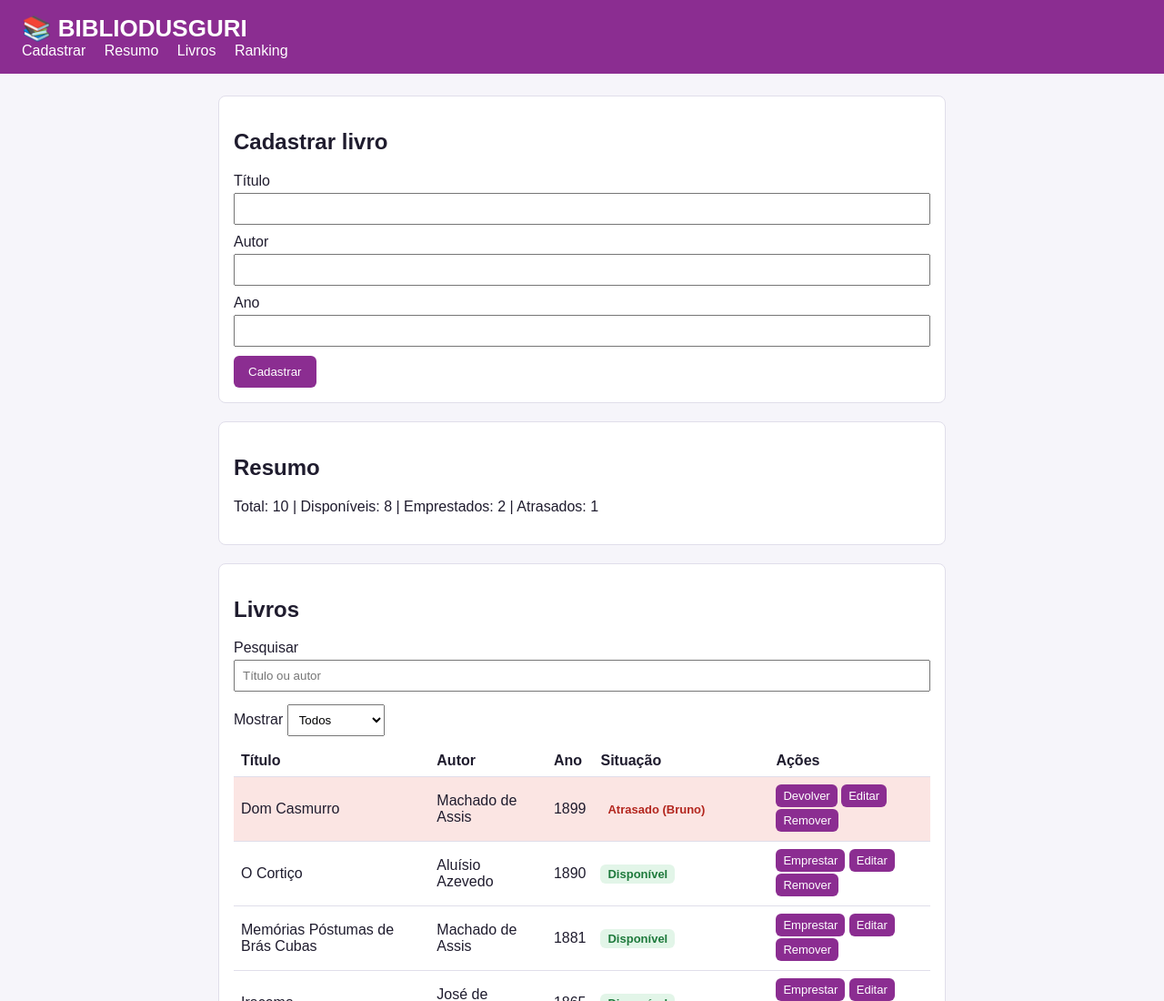
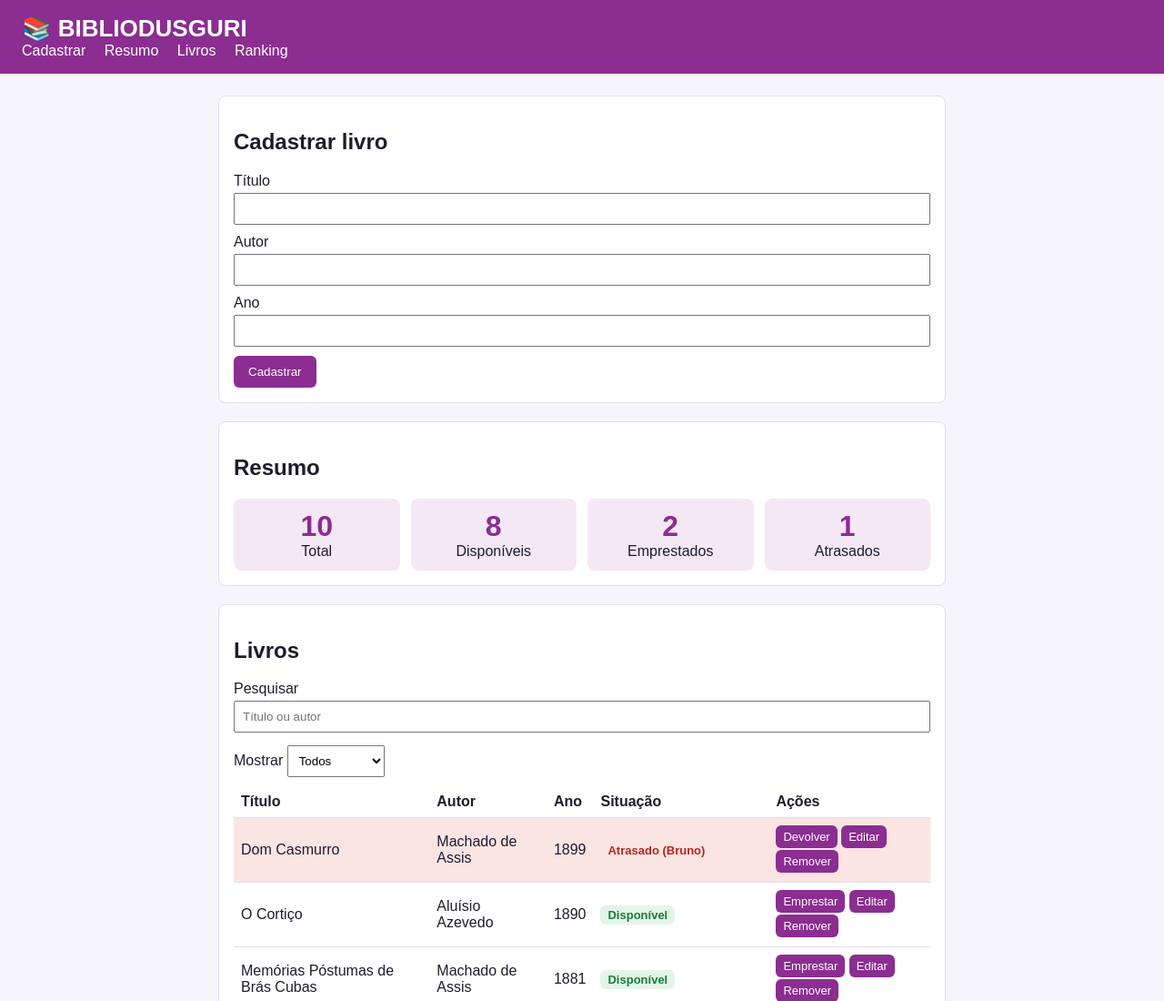
Before and after one commit to bernardodayy/bibliodusguri, a plain HTML site: page index.html in a window 1280 px wide. Shown: the top 1100 px of the page at 91% size. Drawn offline with Linux system fonts and the light colour scheme.

Commit message:
Resumo em cartões

```diff
--- a/index.html
+++ b/index.html
@@ -37,7 +37,24 @@
 
     <div class="caixa" id="resumo-caixa">
       <h2>Resumo</h2>
-      <p id="resumo"></p>
+      <div class="cartoes">
+        <div class="cartao">
+          <span class="numero" id="total"></span>
+          <span>Total</span>
+        </div>
+        <div class="cartao">
+          <span class="numero" id="disponiveis"></span>
+          <span>Disponíveis</span>
+        </div>
+        <div class="cartao">
+          <span class="numero" id="emprestados"></span>
+          <span>Emprestados</span>
+        </div>
+        <div class="cartao">
+          <span class="numero" id="atrasados"></span>
+          <span>Atrasados</span>
+        </div>
+      </div>
     </div>
 
     <div class="caixa" id="livros">
--- a/script.js
+++ b/script.js
@@ -253,11 +253,10 @@ function mostrarResumo() {
   let emprestados = livros.filter((livro) => livro.emprestadoPara).length;
   let atrasados = livros.filter((livro) => estaAtrasado(livro)).length;
 
-  document.getElementById("resumo").textContent =
-    "Total: " + livros.length +
-    " | Disponíveis: " + (livros.length - emprestados) +
-    " | Emprestados: " + emprestados +
-    " | Atrasados: " + atrasados;
+  document.getElementById("total").textContent = livros.length;
+  document.getElementById("disponiveis").textContent = livros.length - emprestados;
+  document.getElementById("emprestados").textContent = emprestados;
+  document.getElementById("atrasados").textContent = atrasados;
 }
 
 // ---------- 11: RANKING ----------
--- a/style.css
+++ b/style.css
@@ -112,3 +112,31 @@ nav a:hover {
   color: #b3261e;
   background: #fbe5e3;
 }
+
+/* Resumo em cartões: 4 colunas lado a lado */
+.cartoes {
+  display: grid;
+  grid-template-columns: repeat(4, 1fr);
+  gap: 12px;
+}
+
+.cartao {
+  background: #f4e8f5;
+  border-radius: 8px;
+  padding: 12px;
+  text-align: center;
+}
+
+.numero {
+  display: block;
+  font-size: 32px;
+  font-weight: bold;
+  color: #8b2d91;
+}
+
+/* No celular, 2 colunas */
+@media (max-width: 600px) {
+  .cartoes {
+    grid-template-columns: repeat(2, 1fr);
+  }
+}
```
